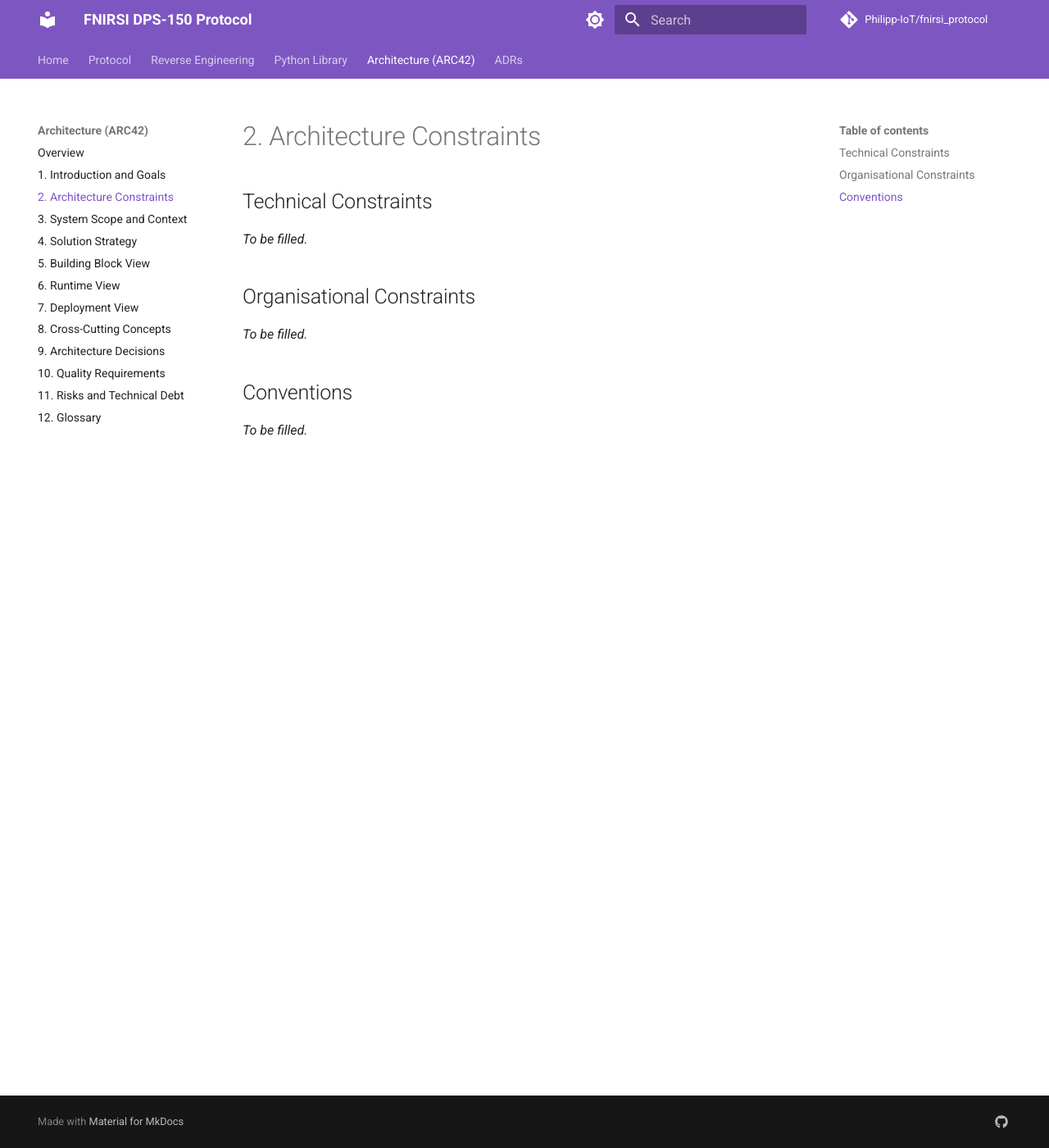
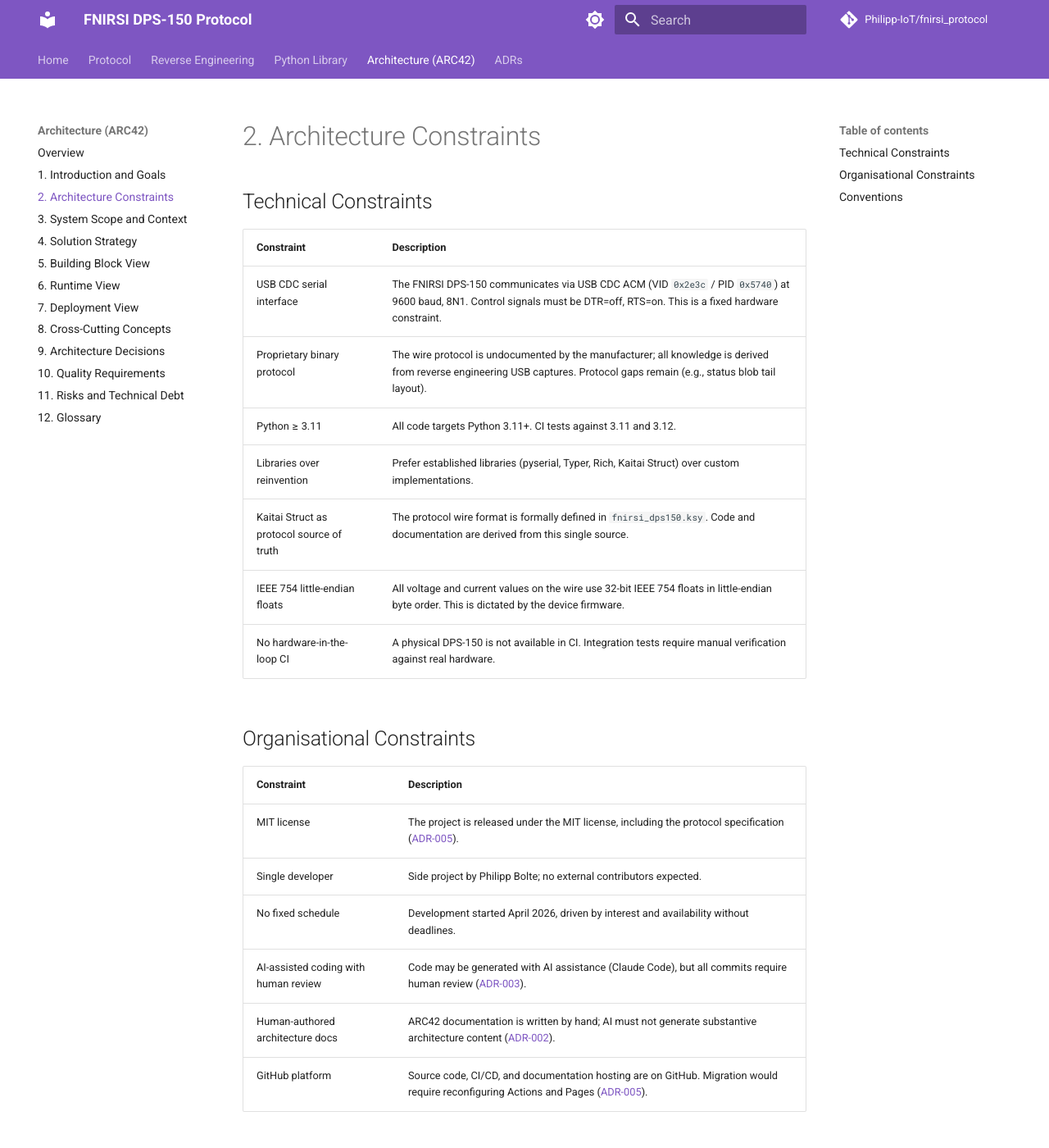
Before and after one commit to Philipp-IoT/fnirsi_protocol, an MkDocs documentation site: the page built from docs/arc42/02_constraints.md, in a window 1280 px wide and 1400 px high. Shown: the whole window at 82% size. Built offline with MkDocs 1.6.1 and Material for MkDocs 9.7.7, drawn with Linux system fonts in a browser that asks for light colours; comment, search, counter and statistics services are not loaded; some of the changed text lies outside the part shown.

Commit message:
docs: complete architecture constraints section with detailed descriptions

```diff
--- a/docs/arc42/02_constraints.md
+++ b/docs/arc42/02_constraints.md
@@ -1,24 +1,37 @@
 # 2. Architecture Constraints
-
-<!-- ARC42 §2: List constraints that shape the architecture and cannot be changed
-     without significant effort. Group by category. -->
 
 ## Technical Constraints
 
-<!-- Hardware, OS, language, protocol constraints.
-     Examples: "Must use USB CDC ACM at 9600 baud 8N1", "Python ≥ 3.11" -->
-
-_To be filled._
+| Constraint | Description |
+| --- | --- |
+| USB CDC serial interface | The FNIRSI DPS-150 communicates via USB CDC ACM (VID `0x2e3c` / PID `0x5740`) at 9600 baud, 8N1. Control signals must be DTR=off, RTS=on. This is a fixed hardware constraint. |
+| Proprietary binary protocol | The wire protocol is undocumented by the manufacturer; all knowledge is derived from reverse engineering USB captures. Protocol gaps remain (e.g., status blob tail layout). |
+| Python ≥ 3.11 | All code targets Python 3.11+. CI tests against 3.11 and 3.12. |
+| Libraries over reinvention | Prefer established libraries (pyserial, Typer, Rich, Kaitai Struct) over custom implementations. |
+| Kaitai Struct as protocol source of truth | The protocol wire format is formally defined in `fnirsi_dps150.ksy`. Code and documentation are derived from this single source. |
+| IEEE 754 little-endian floats | All voltage and current values on the wire use 32-bit IEEE 754 floats in little-endian byte order. This is dictated by the device firmware. |
+| No hardware-in-the-loop CI | A physical DPS-150 is not available in CI. Integration tests require manual verification against real hardware. |
 
 ## Organisational Constraints
 
-<!-- Team size, licensing, open-source obligation, etc. -->
-
-_To be filled._
+| Constraint | Description |
+| --- | --- |
+| MIT license | The project is released under the MIT license, including the protocol specification ([ADR-005](../adr/ADR-005-github-hosting.md)). |
+| Single developer | Side project by Philipp Bolte; no external contributors expected. |
+| No fixed schedule | Development started April 2026, driven by interest and availability without deadlines. |
+| AI-assisted coding with human review | Code may be generated with AI assistance (Claude Code), but all commits require human review ([ADR-003](../adr/ADR-003-vibe-coding-claude-code.md)). |
+| Human-authored architecture docs | ARC42 documentation is written by hand; AI must not generate substantive architecture content ([ADR-002](../adr/ADR-002-human-authored-docs.md)). |
+| GitHub platform | Source code, CI/CD, and documentation hosting are on GitHub. Migration would require reconfiguring Actions and Pages ([ADR-005](../adr/ADR-005-github-hosting.md)). |
 
 ## Conventions
 
-<!-- Coding standards, commit conventions, tooling mandates.
-     Cross-reference ADRs where relevant. -->
-
-_To be filled._
+| Convention | Description |
+| --- | --- |
+| Conventional Commits | All commit messages follow the Conventional Commits specification (`feat:`, `fix:`, `docs:`, etc.) to enable automated versioning ([ADR-007](../adr/ADR-007-conventional-commits.md)). |
+| Semantic Versioning | Versions are derived exclusively from git tags via `hatch-vcs` and bumped automatically by `python-semantic-release` ([ADR-008](../adr/ADR-008-semantic-release.md)). |
+| `uv` for environment management | All dependency and environment management uses `uv`. Plain `pip`, `venv`, or `poetry` are not used. |
+| Ruff for formatting and linting | Code style is enforced by Ruff (line length 100, double quotes, target py311). |
+| Strict mypy | Static type checking runs in strict mode across `src/`. |
+| ARC42 documentation structure | Architecture documentation follows the ARC42 template with 12 sections ([ADR-001](../adr/ADR-001-use-arc42.md)). |
+| MkDocs + Material for docs site | Documentation is built with MkDocs Material and auto-deployed to GitHub Pages on push to `main` ([ADR-006](../adr/ADR-006-github-actions-ci.md)). |
+| Git version control | Single monorepo managed with Git ([ADR-004](../adr/ADR-004-git-version-control.md)). |
```
